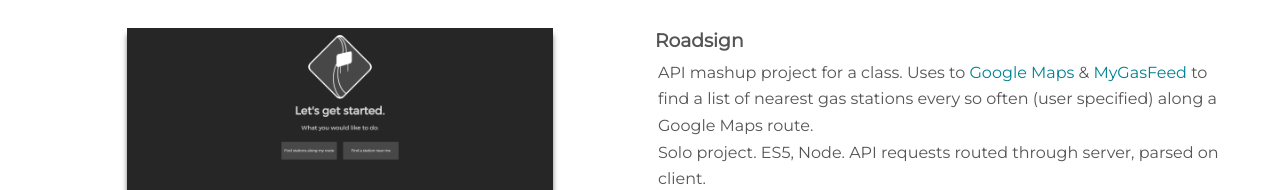
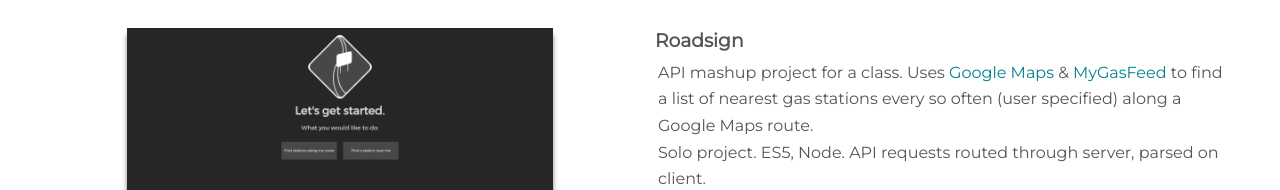
Before and after one commit to JACooper/jacooper.github.io, a website built with webpack: page index.html in a window 1280 px wide. Shown: the part 1880-2070 px from the top of the page. Built offline with nearby package versions, Linux system fonts and the light colour scheme.

Commit message:
Fixed minor typo

```diff
--- a/index.html
+++ b/index.html
@@ -111,7 +111,7 @@
 
 				<div class='col-6 project-description'>
 					<h3 class='project-title'>Roadsign</h3>
-					<p>API mashup project for a class. Uses to <a href="https://developers.google.com/maps/documentation/directions/">Google Maps</a> & <a href="http://www.mygasfeed.com/keys/intro">MyGasFeed</a> to find a list of nearest gas stations every so often (user specified) along a Google Maps route.</p>
+					<p>API mashup project for a class. Uses <a href="https://developers.google.com/maps/documentation/directions/">Google Maps</a> & <a href="http://www.mygasfeed.com/keys/intro">MyGasFeed</a> to find a list of nearest gas stations every so often (user specified) along a Google Maps route.</p>
 					<p>Solo project. ES5, Node. API requests routed through server, parsed on client.</p>
 
 					<a class='project-link' href='https://roadsign.herokuapp.com/'>Try it!</a>
```
